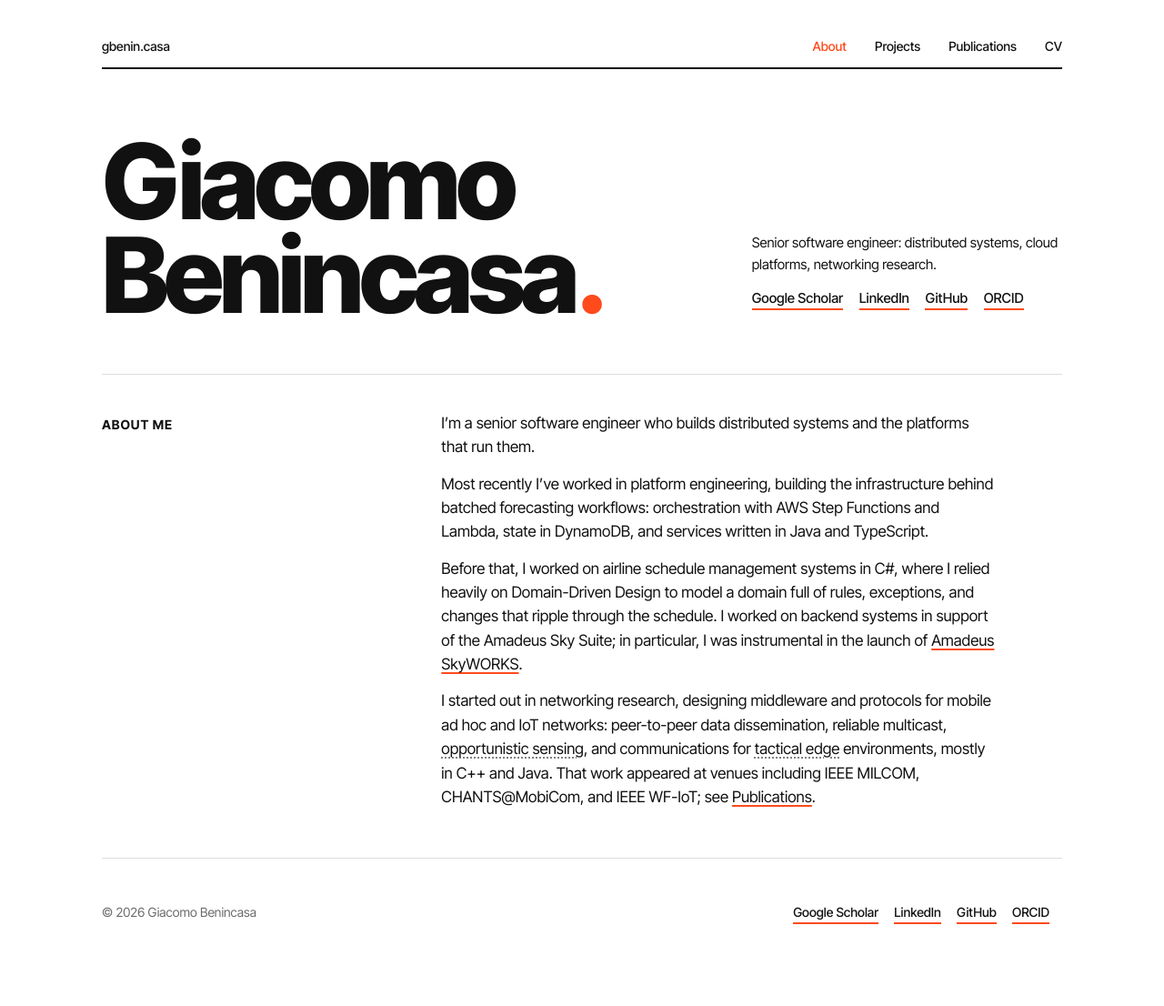
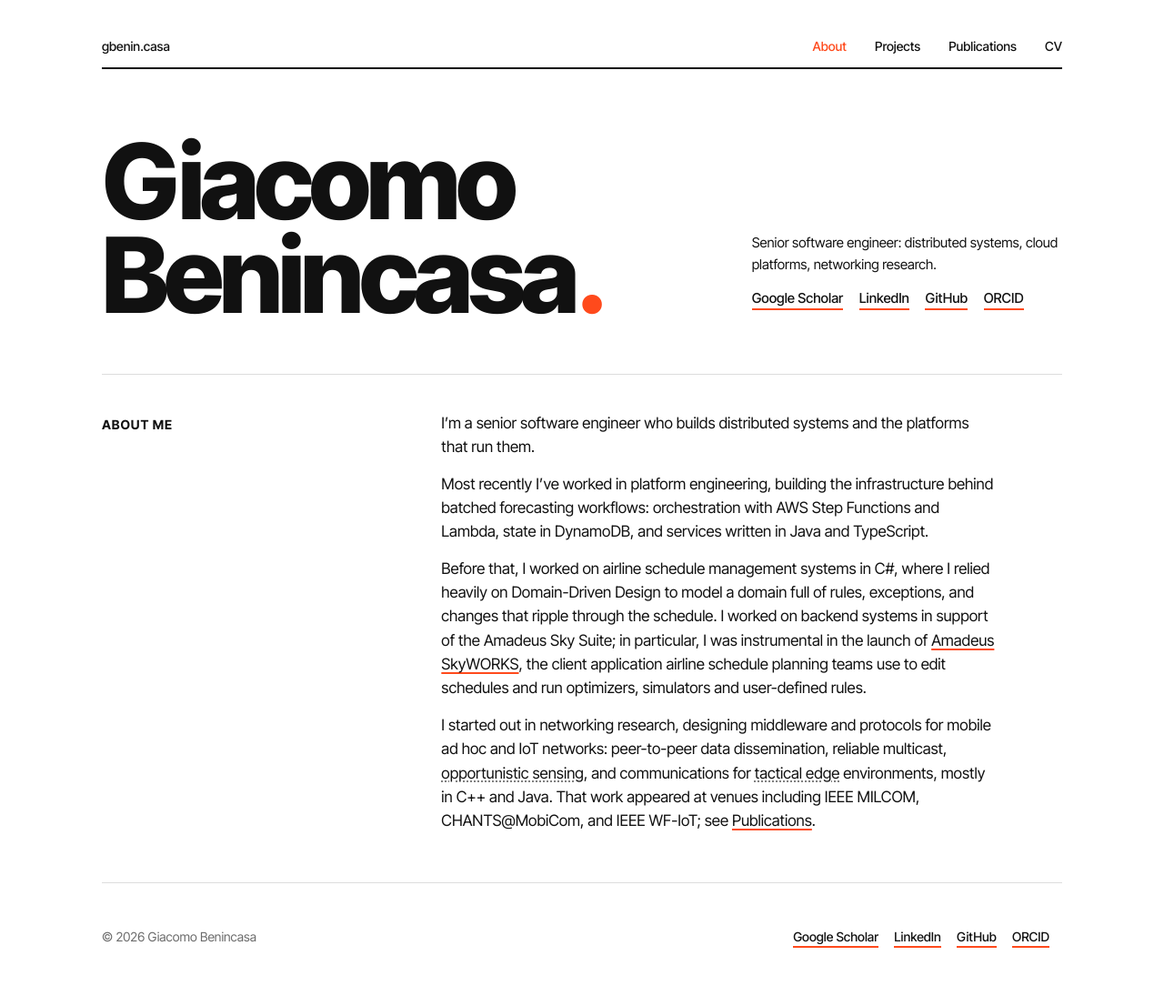
Before and after one commit to giacobenin/giacobenin.github.io, a Jekyll site: the page built from _pages/about.md, in a window 1280 px wide. Shown: the whole page at 91% size. Built offline with Jekyll 4.4.1, drawn with Linux system fonts in a browser that asks for light colours; before the commit the page ends 1080 px from its top, so only the background shows below that.

Commit message:
Define Amadeus SkyWORKS on the About page and in its RDFa
Add a short in-text gloss and a schema:description. Visibly linked
concepts no longer also get the dotted hover style.

Co-Authored-By: Claude Opus 5.5 <noreply@anthropic.com>

```diff
--- a/_data/technologies.yml
+++ b/_data/technologies.yml
@@ -60,4 +60,4 @@
 "tactical edge network": { type: DefinedTerm, description: "Resilient, decentralized communication infrastructures designed to connect warfighters, sensors, and command centers in degraded, intermittent, or disconnected environments where cloud access is unavailable or contested." }
 "opportunistic sensing": { type: DefinedTerm, description: "A computer science paradigm that automatically leverages the sensing capabilities of user devices (such as smartphones) to collect data without requiring active user involvement or conscious participation." }
 "Amadeus Sky Suite":  { type: SoftwareApplication, provider: Q696061 }   # suite of airline planning products; no public page or Wikidata item
-"Amadeus SkyWORKS": { url: "https://amadeus.com/en/airlines/products/skyworks", type: SoftwareApplication, provider: Q696061 }   # flight schedule management system; no Wikidata item
+"Amadeus SkyWORKS": { url: "https://amadeus.com/en/airlines/products/skyworks", type: SoftwareApplication, provider: Q696061, description: "A thick client that serves as the interface to the other SkyWORKS components, letting airline schedule planning teams create, read, update and delete schedules and run optimizers, simulators and user-defined rules." }   # flight schedule management system; no Wikidata item
--- a/_includes/concept.html
+++ b/_includes/concept.html
@@ -17,7 +17,7 @@ site owner schema:knowsAbout / foaf:topic_interest it.
 {%- if include.standalone -%}
 <span prefix="schema: https://schema.org/ foaf: http://xmlns.com/foaf/0.1/" resource="{{ "/publications/" | absolute_url }}#{{ site.author.publication_name | slugify }}">
 {%- endif -%}
-<span{% if include.tag %} class="tech-tag"{% elsif c.description %} class="defined" title="{{ c.description | xml_escape }}"{% endif %} property="schema:knowsAbout foaf:topic_interest" resource="{{ cid }}" typeof="schema:{{ c.type | default: "Thing" }}">{% if include.link and c.url %}<a property="schema:url schema:sameAs" href="{{ c.url }}">{% endif %}{% if include.text and include.text != include.name %}<span property="schema:name" content="{{ include.name | xml_escape }}">{{ include.text | xml_escape }}</span>{% else %}<span property="schema:name">{{ include.name | xml_escape }}</span>{% endif %}{% if include.link and c.url %}</a>{% endif %}
+<span{% if include.tag %} class="tech-tag"{% elsif c.description and include.link != true %} class="defined" title="{{ c.description | xml_escape }}"{% endif %} property="schema:knowsAbout foaf:topic_interest" resource="{{ cid }}" typeof="schema:{{ c.type | default: "Thing" }}">{% if include.link and c.url %}<a property="schema:url schema:sameAs" href="{{ c.url }}">{% endif %}{% if include.text and include.text != include.name %}<span property="schema:name" content="{{ include.name | xml_escape }}">{{ include.text | xml_escape }}</span>{% else %}<span property="schema:name">{{ include.name | xml_escape }}</span>{% endif %}{% if include.link and c.url %}</a>{% endif %}
 {%- if c.description %}<meta property="schema:description" content="{{ c.description | xml_escape }}">{% endif -%}
 {%- if c.url %}{% unless include.link %}<link property="schema:url schema:sameAs" href="{{ c.url }}">{% endunless %}{% endif -%}
 {%- if c.provider %}<link property="schema:provider" href="http://www.wikidata.org/entity/{{ c.provider }}">{% endif -%}
--- a/_pages/about.md
+++ b/_pages/about.md
@@ -16,7 +16,9 @@ Before that, I worked on airline schedule management systems in {% include conce
 heavily on {% include concept.html name="Domain-Driven Design" standalone=true %} to model a domain full of rules, exceptions, and
 changes that ripple through the schedule. I worked on backend systems in support of
 the {% include concept.html name="Amadeus Sky Suite" standalone=true %}; in particular, I was instrumental in the launch of
-{% include concept.html name="Amadeus SkyWORKS" link=true standalone=true %}.
+{% include concept.html name="Amadeus SkyWORKS" link=true standalone=true %}, the client application
+airline schedule planning teams use to edit schedules and run optimizers, simulators and
+user-defined rules.
 
 I started out in networking research, designing {% include concept.html name="middleware" standalone=true %} and protocols for
 {% include concept.html name="mobile ad hoc network" text="mobile ad hoc" standalone=true %} and {% include concept.html name="Internet of Things" text="IoT" standalone=true %} networks: {% include concept.html name="peer-to-peer" standalone=true %} data dissemination, {% include concept.html name="reliable multicast" standalone=true %},
```
